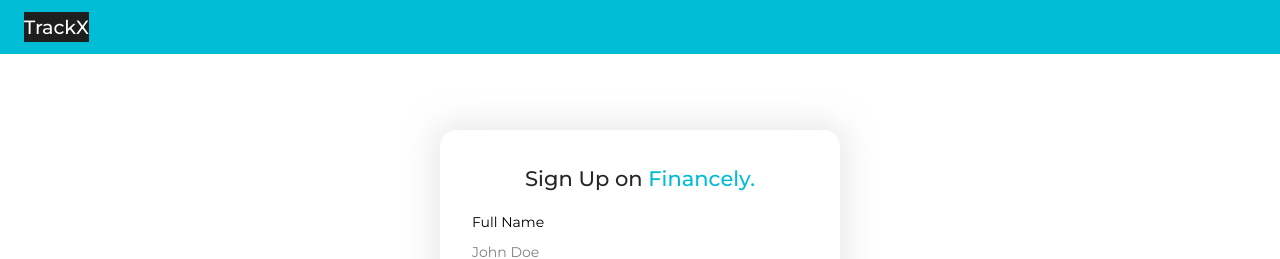
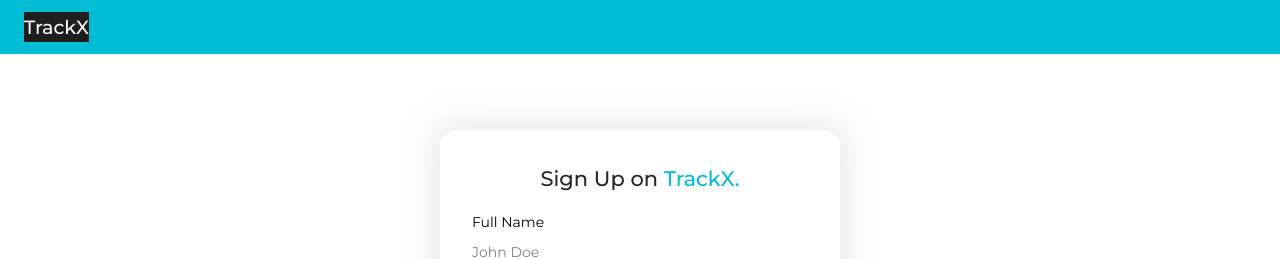
Before and after one commit to VishalX9/Personalised-financial-tracker-with-React-Firebase, a React (Create React App) app: page / in a window 1280 px wide. Shown: the top 259 px of the page. Built offline with nearby package versions, Linux system fonts and the light colour scheme; no server answers.

Commit message:
Signup.js

```diff
--- a/src/components/Signup.js
+++ b/src/components/Signup.js
@@ -167,7 +167,7 @@
         ) : (
           <div className="signup-signin-container">
             <h2 style={{ textAlign: "center" }}>
-              Sign Up on <span className="blue-text">Financely.</span>
+              Sign Up on <span className="blue-text">TrackX.</span>
             </h2>
             <form onSubmit={signUpWithEmail}>
               <div className="input-wrapper">
```
